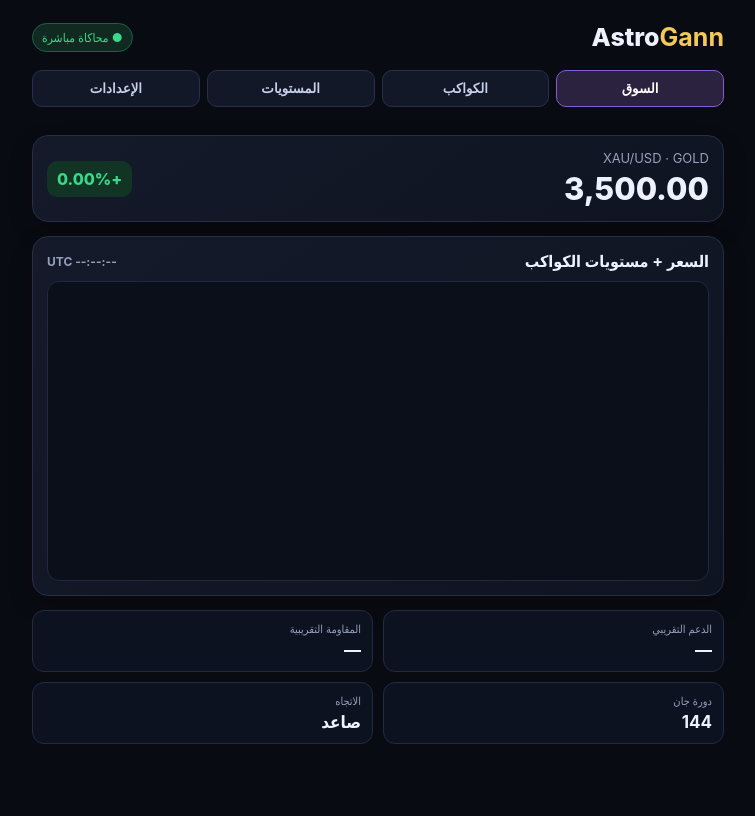
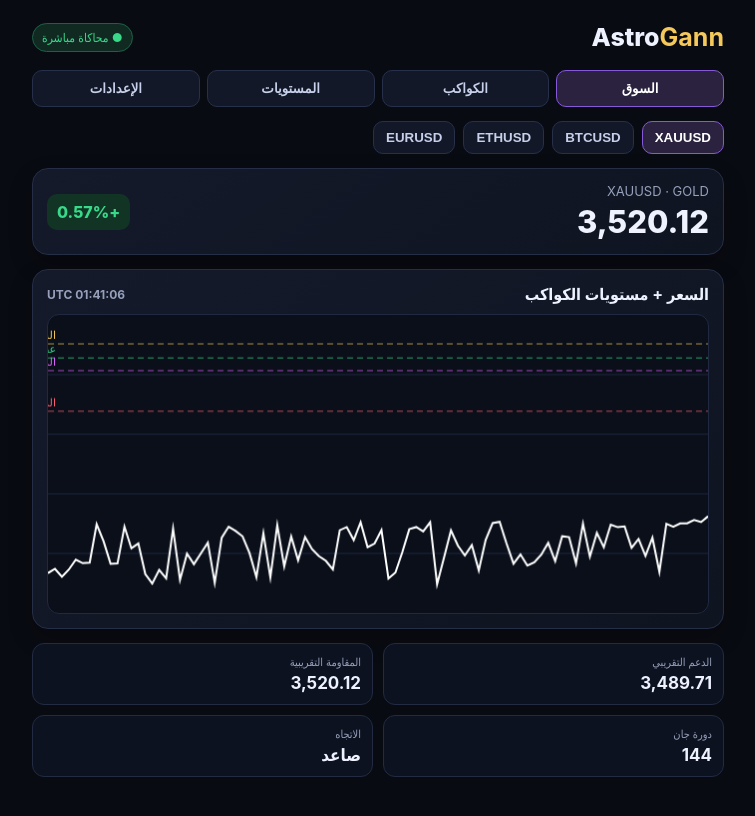
Before and after one commit to x7r-cmd/astrogann-, a plain HTML site: page index.html in a window 1280 px wide. Shown: the whole page, without its empty margins (262-1017 px from the left). Drawn offline with Linux system fonts and the light colour scheme.

Commit message:
Add files via upload

```diff
--- a/index.html
+++ b/index.html
@@ -5,7 +5,7 @@
 <meta name="viewport" content="width=device-width, initial-scale=1, viewport-fit=cover">
 <title>AstroGann</title>
 <style>
-:root{--bg:#090b12;--card:#121725;--line:#262e43;--text:#eef2ff;--muted:#96a0bb;--gold:#f4c85a;--green:#39d98a;--red:#ff6174;--purple:#df64ff}
+:root{--bg:#090b12;--text:#eef2ff;--muted:#96a0bb;--gold:#f4c85a;--green:#39d98a;--red:#ff6174}
 *{box-sizing:border-box}body{margin:0;background:var(--bg);color:var(--text);font-family:-apple-system,BlinkMacSystemFont,"Segoe UI",Tahoma,sans-serif}
 .app{max-width:720px;margin:auto;padding:16px 14px 40px}.top{display:flex;justify-content:space-between;align-items:center;margin:6px 0 18px}.logo{font-weight:800;font-size:25px}.logo b{color:var(--gold)}.status{font-size:12px;color:var(--green);background:#102a22;border:1px solid #1e6047;border-radius:99px;padding:6px 9px}
 .tabs{display:grid;grid-template-columns:repeat(4,1fr);gap:7px;margin-bottom:14px}.tabs button,.asset{border:1px solid #27304a;background:#121827;color:#c7d0ea;border-radius:10px;padding:10px 6px;font-weight:700}.tabs button.active,.asset.active{background:#2a223e;border-color:#8559d7;color:#fff}
@@ -13,8 +13,7 @@
 .card{background:linear-gradient(145deg,#141a2a,#0f1421);border:1px solid #252e46;border-radius:16px;padding:14px;margin-bottom:14px;box-shadow:0 10px 25px #0003}.quote{display:flex;align-items:center;justify-content:space-between}.symbol{color:var(--muted);font-size:13px}.price{font-size:31px;font-weight:800;margin-top:4px}.change{padding:8px 10px;border-radius:10px;font-weight:800;background:#113424;color:var(--green)}
 .chart-head,.row{display:flex;justify-content:space-between;gap:10px;align-items:center}.chart-head{font-weight:700;margin-bottom:10px}.muted{color:var(--muted);font-size:12px}
 canvas{width:100%;height:300px;display:block;border-radius:12px;background:#0a0f19;border:1px solid #202941}.grid{display:grid;grid-template-columns:1fr 1fr;gap:10px}.metric{background:#0d1220;border:1px solid #222b42;border-radius:12px;padding:11px}.metric span{display:block;color:var(--muted);font-size:11px}.metric b{font-size:17px;margin-top:4px;display:block}
-.section-title{font-weight:800;margin-bottom:10px}.controls label{font-size:12px;color:var(--muted);display:block;margin-bottom:5px}.controls input,.controls select{width:100%;background:#0a0f19;color:#fff;border:1px solid #303b56;border-radius:10px;padding:10px}.controls{display:grid;grid-template-columns:1fr 1fr;gap:10px}.planet{border-top:1px solid #252e43;padding:10px 0}.planet:first-child{border-top:0}.planet .row b{font-size:14px}.tag{font-size:11px;padding:3px 6px;border-radius:6px;background:#1e2538;color:#bec8e2}.warning{font-size:12px;line-height:1.6;color:#cfd6e9;background:#181426;border-right:3px solid var(--gold);padding:10px;border-radius:8px}
-.hidden{display:none}
+.section-title{font-weight:800;margin-bottom:10px}.controls label{font-size:12px;color:var(--muted);display:block;margin-bottom:5px}.controls input,.controls select{width:100%;background:#0a0f19;color:#fff;border:1px solid #303b56;border-radius:10px;padding:10px}.controls{display:grid;grid-template-columns:1fr 1fr;gap:10px}.planet{border-top:1px solid #252e43;padding:10px 0}.planet:first-child{border-top:0}.planet .row b{font-size:14px}.tag{font-size:11px;padding:3px 6px;border-radius:6px;background:#1e2538;color:#bec8e2}.warning{font-size:12px;line-height:1.6;color:#cfd6e9;background:#181426;border-right:3px solid var(--gold);padding:10px;border-radius:8px}.hidden{display:none}
 </style>
 </head>
 <body>
@@ -26,11 +25,10 @@ canvas{width:100%;height:300px;display:block;border-radius:12px;background:#0a0f
     <button data-page="levels">المستويات</button>
     <button data-page="settings">الإعدادات</button>
   </nav>
-
   <main id="marketPage">
     <div class="assets" id="assets"></div>
     <section class="card quote">
-      <div><div class="symbol" id="symbol">XAU/USD · GOLD</div><div class="price" id="price">3,500.00</div></div>
+      <div><div class="symbol" id="symbol">XAUUSD · GOLD</div><div class="price" id="price">3,500.00</div></div>
       <div class="change" id="change">+0.00%</div>
     </section>
     <section class="card">
@@ -44,17 +42,14 @@ canvas{width:100%;height:300px;display:block;border-radius:12px;background:#0a0f
       <div class="metric"><span>الاتجاه</span><b id="trendRead">صاعد</b></div>
     </section>
   </main>
-
   <main id="planetsPage" class="hidden">
-    <section class="card"><div class="section-title">حركة الكواكب</div><div class="warning">الحساب الحالي تقريبي للعرض والتجربة. يلزم مزود فلكي أو Swiss Ephemeris لدرجات دقيقة بشكل احترافي.</div></section>
+    <section class="card"><div class="section-title">حركة الكواكب</div><div class="warning">الحساب الحالي تقريبي للعرض والتجربة.</div></section>
     <section class="card" id="planetList"></section>
   </main>
-
   <main id="levelsPage" class="hidden">
-    <section class="card"><div class="section-title">مستويات دورة 144</div><div class="muted">تُحسب من السعر المرجعي ودرجة الكوكب وزاويتي جان 45° و315°.</div></section>
+    <section class="card"><div class="section-title">مستويات دورة 144</div><div class="muted">تُحسب من السعر المرجعي ودرجات الكواكب.</div></section>
     <section class="card" id="levelList"></section>
   </main>
-
   <main id="settingsPage" class="hidden">
     <section class="card controls">
       <div><label>السعر المرجعي</label><input id="anchor" type="number" value="3500" step="0.01"></div>
@@ -63,76 +58,55 @@ canvas{width:100%;height:300px;display:block;border-radius:12px;background:#0a0f
       <div><label>زاوية جان الأولى</label><input id="angleA" type="number" value="45"></div>
       <div><label>زاوية جان الثانية</label><input id="angleB" type="number" value="315"></div>
     </section>
-    <section class="card"><div class="warning">الأسعار في هذه النسخة تجريبية متحركة. ربط الذهب والكريبتو والفوركس بأسعار حقيقية يحتاج مزود بيانات API ومفتاح وصول.</div></section>
+    <section class="card"><div class="warning">الأسعار في هذه النسخة تجريبية متحركة وليست أسعار سوق حية.</div></section>
   </main>
 </div>
-
 <script>
 const assets=[
  {s:"XAUUSD",n:"Gold",p:3500},{s:"BTCUSD",n:"Bitcoin",p:92000},
  {s:"ETHUSD",n:"Ethereum",p:3100},{s:"EURUSD",n:"EUR/USD",p:1.08}
 ];
 const planets=[
- ["☉","الشمس",241.20,.9856,"#f4c85a"],
- ["☿","عطارد",221.95,1.10,"#39d98a"],
- ["♀","الزهرة",204.57,1.20,"#df64ff"],
- ["♂","المريخ",148.98,.524,"#ff6174"],
- ["♃","المشتري",146.40,.083,"#ff9f43"],
- ["♄","زحل",8.20,-.030,"#b48a48"],
- ["♅","أورانوس",63.77,-.040,"#40dce7"],
- ["♆","نبتون",1.72,-.010,"#478cff"],
- ["♇","بلوتو",303.40,.020,"#aab3c7"]
+ ["☉","الشمس",241.20,.9856,"#f4c85a"],["☿","عطارد",221.95,1.10,"#39d98a"],
+ ["♀","الزهرة",204.57,1.20,"#df64ff"],["♂","المريخ",148.98,.524,"#ff6174"],
+ ["♃","المشتري",146.40,.083,"#ff9f43"],["♄","زحل",8.20,-.030,"#b48a48"]
 ];
 let asset=assets[0], prices=[], initialPrice=asset.p, started=Date.now();
-for(let i=0;i<90;i++) prices.push(asset.p*(1+(Math.random()-.5)*.01));
 const $=id=>document.getElementById(id);
-function cfg(){return {anchor:+$("anchor").value||3500,cycle:+$("cycle").value||144,dir:$("trend").value==="up"?1:-1,a:+$("angleA").value||45,b:+$("angleB").value||315}}
-function degree(p){let d=(Date.now()-started)/86400000;let x=p[2]+p[3]*d;return ((x%360)+360)%360}
-function level(p,angle){let c=cfg();return c.anchor+c.dir*((degree(p)+angle)/360)*c.cycle}
-function renderAssets(){ $("assets").innerHTML=assets.map(x=>`<button class="asset ${x.s===asset.s?"active":""}" onclick="selectAsset('${x.s}')">${x.s}</button>`).window.selectAsset = s => {
-  asset = assets.find(x => x.s === s);
-  initialPrice = asset.p;
-  $("anchor").value = asset.p;
-
-  prices = [];
-  for (let i = 0; i < 90; i++) {
-    prices.push(asset.p * (1 + (Math.random() - 0.5) * 0.01));
-  }
-
-  renderAssets();
-  tick();
-};
-
-  prices = [];
-  for (let i = 0; i < 90; i++) {
-    prices.push(asset.p * (1 + (Math.random() - 0.5) * 0.01));
-  }
-
-  renderAssets();
-  tick();
-}; const last=prices.at(-1), next=last*(1+(Math.random()-.5)*.0018);prices.push(next);if(prices.length>100)prices.shift();
+function makePrices(){prices=[];for(let i=0;i<90;i++)prices.push(asset.p*(1+(Math.random()-.5)*.01))}
+makePrices();
+function cfg(){return {anchor:+$("anchor").value||asset.p,cycle:+$("cycle").value||144,dir:$("trend").value==="up"?1:-1,a:+$("angleA").value||45,b:+$("angleB").value||315}}
+function degree(p){const d=(Date.now()-started)/86400000;return ((p[2]+p[3]*d)%360+360)%360}
+function level(p,angle){const c=cfg();return c.anchor+c.dir*((degree(p)+angle)/360)*c.cycle}
+function fmt(v){return v>=100?v.toLocaleString(undefined,{maximumFractionDigits:2}):v.toFixed(v<10?4:2)}
+function renderAssets(){$("assets").innerHTML=assets.map(x=>`<button class="asset ${x.s===asset.s?"active":""}" onclick="selectAsset('${x.s}')">${x.s}</button>`).join("")}
+window.selectAsset=s=>{asset=assets.find(x=>x.s===s);initialPrice=asset.p;$("anchor").value=asset.p;makePrices();renderAssets();tick()}
+function tick(){
+ const last=prices.at(-1),next=last*(1+(Math.random()-.5)*.0018);prices.push(next);if(prices.length>100)prices.shift();
  $("symbol").textContent=asset.s+" · "+asset.n.toUpperCase();$("price").textContent=fmt(next);
  const ch=(next/initialPrice-1)*100;$("change").textContent=(ch>=0?"+":"")+ch.toFixed(2)+"%";$("change").style.color=ch>=0?"#39d98a":"#ff6174";
  $("support").textContent=fmt(Math.min(...prices.slice(-30)));$("resistance").textContent=fmt(Math.max(...prices.slice(-30)));
- $("cycleRead").textContent=cfg().cycle;$("trendRead").textContent=cfg().dir===1?"صاعد":"هابط";
- $("clock").textContent=new Date().toISOString().slice(11,19)+" UTC";renderPlanetLists();drawChart();
+ $("cycleRead").textContent=cfg().cycle;$("trendRead").textContent=cfg().dir===1?"صاعد":"هابط";$("clock").textContent=new Date().toISOString().slice(11,19)+" UTC";
+ renderLists();drawChart();
 }
-function renderPlanetLists(){
+function renderLists(){
  $("planetList").innerHTML=planets.map(p=>`<div class="planet"><div class="row"><b style="color:${p[4]}">${p[0]} ${p[1]}</b><span class="tag">${degree(p).toFixed(2)}°</span></div><div class="muted">السرعة التقريبية: ${p[3]}° / يوم</div></div>`).join("");
- const c=cfg();$("levelList").innerHTML=planets.map(p=>`<div class="planet"><div class="row"><b style="color:${p[4]}">${p[0]} ${p[1]}</b><span>${degree(p).toFixed(2)}°</span></div><div class="row muted"><span>+${c.a}°: <b style="color:${p[4]}">${fmt(level(p,c.a))}</b></span><span>+${c.b}°: <b style="color:${p[4]}">${fmt(level(p,c.b))}</b></span></div></div>`).join("");
+ const c=cfg();$("levelList").innerHTML=planets.map(p=>`<div class="planet"><div class="row"><b style="color:${p[4]}">${p[0]} ${p[1]}</b><span>${degree(p).toFixed(2)}°</span></div><div class="row muted"><span>+${c.a}°: <b>${fmt(level(p,c.a))}</b></span><span>+${c.b}°: <b>${fmt(level(p,c.b))}</b></span></div></div>`).join("");
 }
 function drawChart(){
- const canvas=$("chart"), r=canvas.getBoundingClientRect(), dpr=devicePixelRatio||1;canvas.width=r.width*dpr;canvas.height=r.height*dpr;
- const x=canvas.getContext("2d");x.scale(dpr,dpr);const w=r.width,h=r.height;
- const lv=planets.slice(0,4).flatMap(p=>[[p,level(p,cfg().a)],[p,level(p,cfg().b)]]);
- const vals=[...prices,...lv.map(z=>z[1])],min=Math.min(...vals),max=Math.max(...vals),pad=(max-min)*.08||1;const lo=min-pad,hi=max+pad;
+ const canvas=$("chart"),r=canvas.getBoundingClientRect(),dpr=devicePixelRatio||1;canvas.width=r.width*dpr;canvas.height=r.height*dpr;
+ const x=canvas.getContext("2d");x.setTransform(dpr,0,0,dpr,0,0);const w=r.width,h=r.height;
+ const lv=planets.slice(0,4).map(p=>[p,level(p,cfg().a)]);
+ const vals=[...prices,...lv.map(z=>z[1])],min=Math.min(...vals),max=Math.max(...vals),pad=(max-min)*.12||1,lo=min-pad,hi=max+pad;
  const y=v=>h-(v-lo)/(hi-lo)*h;
- x.clearRect(0,0,w,h);x.strokeStyle="#1f2940";x.lineWidth=1;for(let i=1;i<5;i++){x.beginPath();x.moveTo(0,h*i/5);x.lineTo(w,h*i/5);x.stroke()}
- lv.forEach(([p,v])=>{x.strokeStyle=p[4]+"bb";x.setLineDash([6,4]);x.beginPath();x.moveTo(0,y(v));x.lineTo(w,y(v));x.stroke();x.setLineDash([]);x.fillStyle=p[4];x.font="11px -apple-system";x.fillText(p[1]+" "+fmt(v),8,y(v)-5)});
+ x.clearRect(0,0,w,h);x.strokeStyle="#1f2940";x.lineWidth=1;
+ for(let i=1;i<5;i++){x.beginPath();x.moveTo(0,h*i/5);x.lineTo(w,h*i/5);x.stroke()}
+ lv.forEach(([p,v])=>{x.strokeStyle=p[4]+"bb";x.setLineDash([6,4]);x.beginPath();x.moveTo(0,y(v));x.lineTo(w,y(v));x.stroke();x.setLineDash([]);x.fillStyle=p[4];x.font="11px -apple-system";x.fillText(p[1],8,Math.max(12,y(v)-5))});
  x.strokeStyle="#fff";x.lineWidth=2;x.beginPath();prices.forEach((p,i)=>{const px=i/(prices.length-1)*w,py=y(p);i?x.lineTo(px,py):x.moveTo(px,py)});x.stroke();
 }
 document.querySelectorAll(".tabs button").forEach(b=>b.onclick=()=>{document.querySelectorAll(".tabs button").forEach(z=>z.classList.remove("active"));b.classList.add("active");["market","planets","levels","settings"].forEach(p=>$(p+"Page").classList.toggle("hidden",p!==b.dataset.page))});
 ["anchor","cycle","trend","angleA","angleB"].forEach(id=>$(id).addEventListener("input",tick));
 renderAssets();tick();setInterval(tick,1000);
 </script>
-</body></html>
+</body>
+</html>
```
